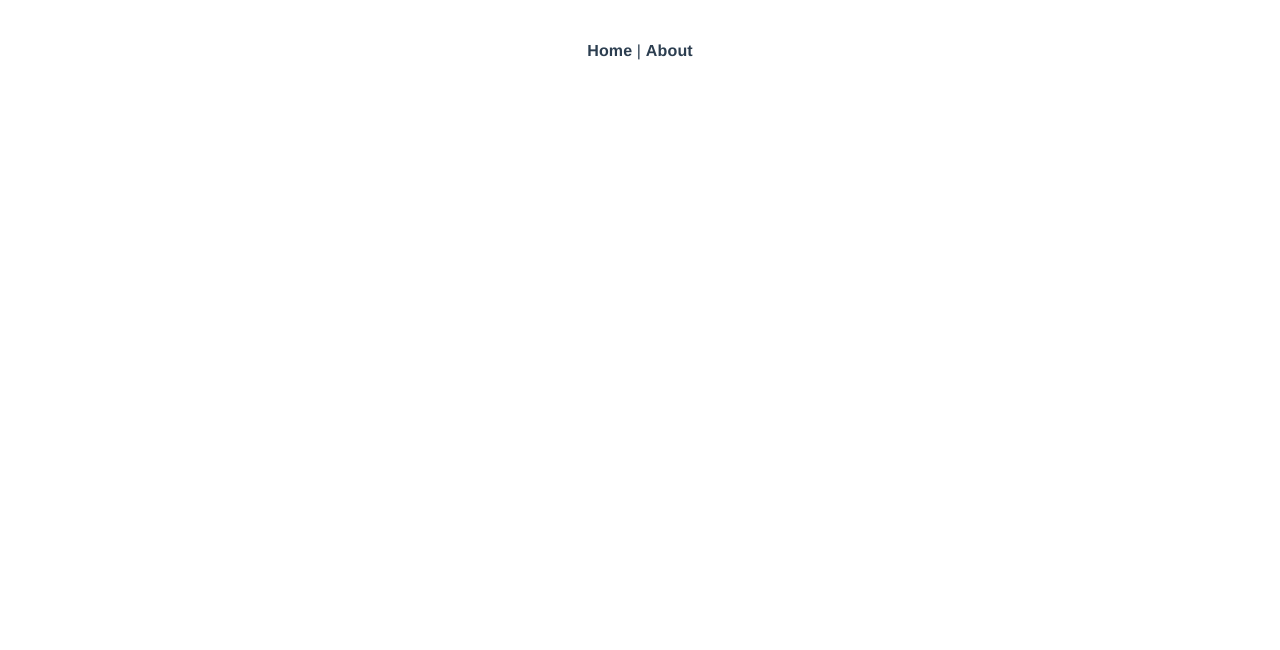
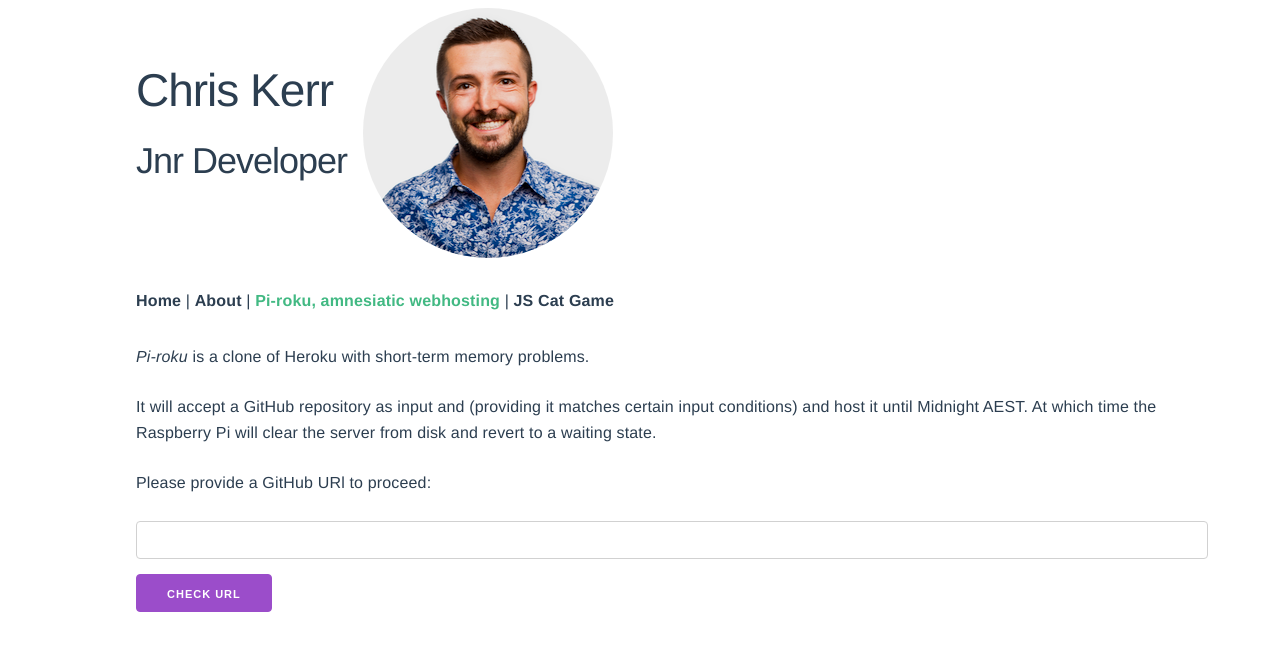
Before and after one commit to chrskerr/chrskerr.com, a Vue app: page /piroku in a window 1280 px wide. Shown: the top 650 px of the page. Built offline with nearby package versions, Linux system fonts and the light colour scheme.

Commit message:
basics up and running

```diff
--- a/package.json
+++ b/package.json
@@ -3,9 +3,9 @@
   "version": "0.1.0",
   "private": true,
   "scripts": {
-    "serve": "vue-cli-service serve",
+    "serve": "vue-cli-service serve --fix",
     "build": "vue-cli-service build",
-    "lint": "vue-cli-service lint"
+    "lint": "vue-cli-service lint --fix"
   },
   "dependencies": {
     "core-js": "^3.4.3",
--- a/src/App.vue
+++ b/src/App.vue
@@ -1,9 +1,20 @@
 <template>
   <div id="app">
+    <nav id="title">
+      <div id="title_container">
+        <h1>Chris Kerr</h1>
+        <h2>Jnr Developer</h2>
+      </div>
+      <img id="headshot" src="@/assets/1.png" alt="Chris headshot" />
+    </nav>
+
     <div id="nav">
       <router-link to="/">Home</router-link> |
-      <router-link to="/about">About</router-link>
+      <router-link to="/about">About</router-link> |
+      <router-link to="/piroku">Pi-roku, amnesiatic webhosting</router-link> |
+      <a href="/cat-game">JS Cat Game</a>
     </div>
+
     <router-view />
   </div>
 </template>
@@ -13,12 +24,18 @@
   font-family: "Avenir", Helvetica, Arial, sans-serif;
   -webkit-font-smoothing: antialiased;
   -moz-osx-font-smoothing: grayscale;
-  text-align: center;
   color: #2c3e50;
+  margin: 0 4em 0 8em;
+}
+
+@media only screen and (max-width: 600px) {
+  #app {
+    margin: 0 1em;
+  }
 }
 
 #nav {
-  padding: 30px;
+  padding: 30px 0px;
 }
 
 #nav a {
@@ -29,4 +46,29 @@
 #nav a.router-link-exact-active {
   color: #42b983;
 }
+
+/* CSS for the top row */
+#headshot {
+  border-radius: 100%;
+  margin: 0 1em;
+  max-width: 250px;
+  max-height: 250px;
+}
+
+#title {
+  display: flex;
+}
+
+@media only screen and (max-width: 705px) {
+  #title {
+    flex-direction: column-reverse;
+    align-items: center;
+  }
+}
+
+#title_container {
+  display: flex;
+  flex-direction: column;
+  justify-content: center;
+}
 </style>
--- a/src/main.js
+++ b/src/main.js
@@ -1,8 +1,7 @@
 import Vue from "vue";
 import App from "./App.vue";
 import router from "./router";
-import 'milligram/dist/milligram.min.css'
-
+import "milligram/dist/milligram.min.css";
 
 Vue.config.productionTip = false;
 
--- a/src/router/index.js
+++ b/src/router/index.js
@@ -18,6 +18,15 @@ const routes = [
     // which is lazy-loaded when the route is visited.
     component: () =>
       import(/* webpackChunkName: "about" */ "../views/About.vue")
+  },
+  {
+    path: "/piroku",
+    name: "piroku",
+    // route level code-splitting
+    // this generates a separate chunk (about.[hash].js) for this route
+    // which is lazy-loaded when the route is visited.
+    component: () =>
+      import(/* webpackChunkName: "piroku" */ "../views/Piroku.vue")
   }
 ];
 
--- a/src/views/Home.vue
+++ b/src/views/Home.vue
@@ -1,18 +1,24 @@
 <template>
   <div class="home">
-    <img alt="Vue logo" src="../assets/logo.png" />
-    <HelloWorld msg="Welcome to Your Vue.js App" />
+    <p>Welcome to my homepage / portfolio.</p>
+    <p>
+      This is a collection of projects and interesting things I've worked on so
+      far, plus an excuse to learn much more about my Raspberry Pi (where this
+      hosted) and Vue (the current server).
+    </p>
+    <p>
+      I'm currently enrolled in General Assembly's Software Immersive programme,
+      learning full-stack web development with a hope to code for a living once
+      I graduate.
+    </p>
   </div>
 </template>
 
 <script>
 // @ is an alias to /src
-import HelloWorld from "@/components/HelloWorld.vue";
 
 export default {
   name: "home",
-  components: {
-    HelloWorld
-  }
+  components: {}
 };
 </script>
--- /dev/null
+++ b/src/views/Piroku.vue
@@ -0,0 +1,26 @@
+<template>
+  <div id="piroku">
+    <p>
+      <em>Pi-roku</em> is a clone of Heroku with short-term memory problems.
+    </p>
+    <p>
+      It will accept a GitHub repository as input and (providing it matches
+      certain input conditions) and host it until Midnight AEST. At which time
+      the Raspberry Pi will clear the server from disk and revert to a waiting
+      state.
+    </p>
+    <p>Please provide a GitHub URl to proceed:</p>
+    <input v-model="url" />
+    <button>Check URL</button>
+    <p>{{ url }}</p>
+  </div>
+</template>
+
+<script>
+export default {
+  name: "piroku",
+  data() {
+    return {url: "",}
+  }
+};
+</script>
```
Also changed, not shown: src/components/Nav.vue (deleted, +0 -50 lines), 1 other file (tests, documents, lock files or other folders).
